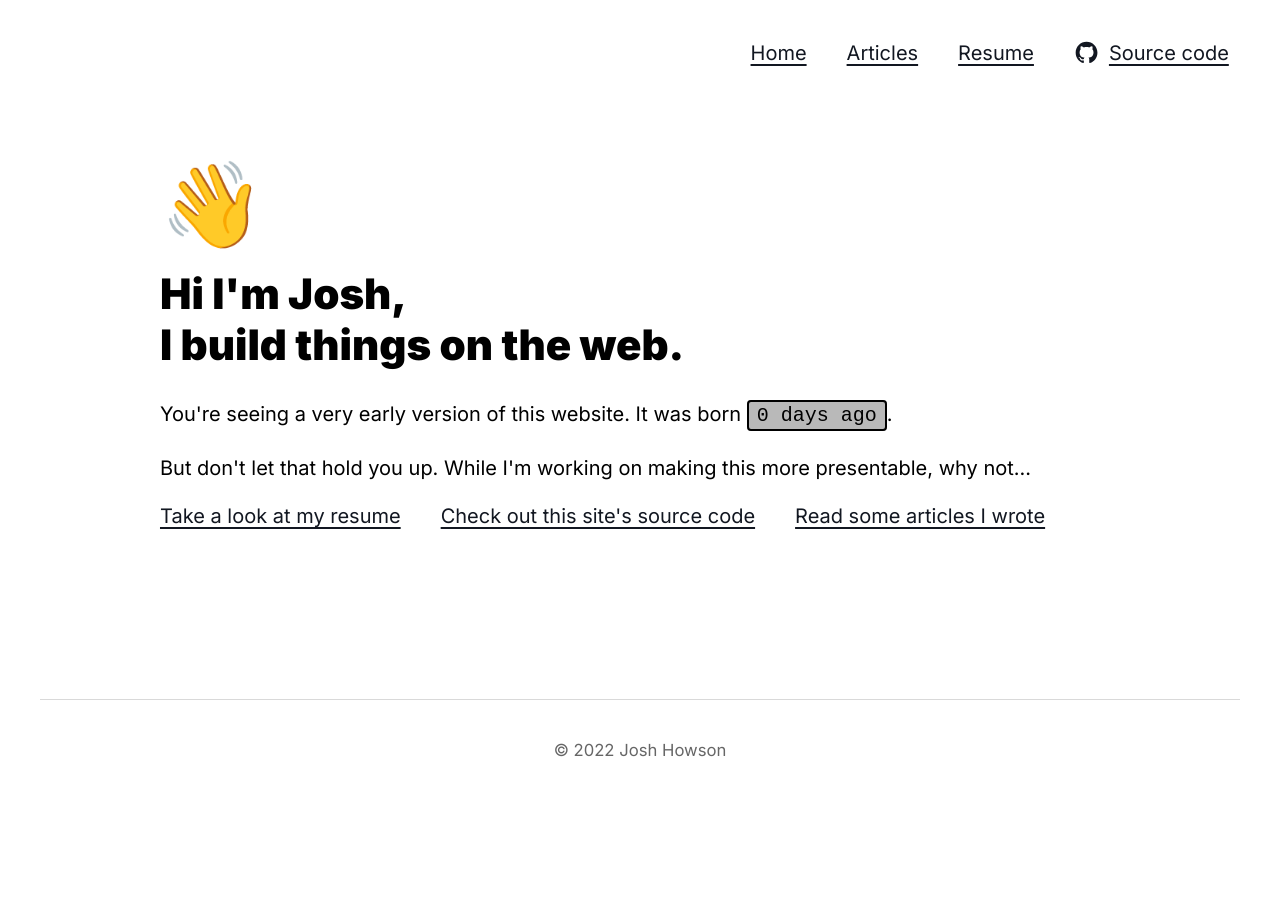
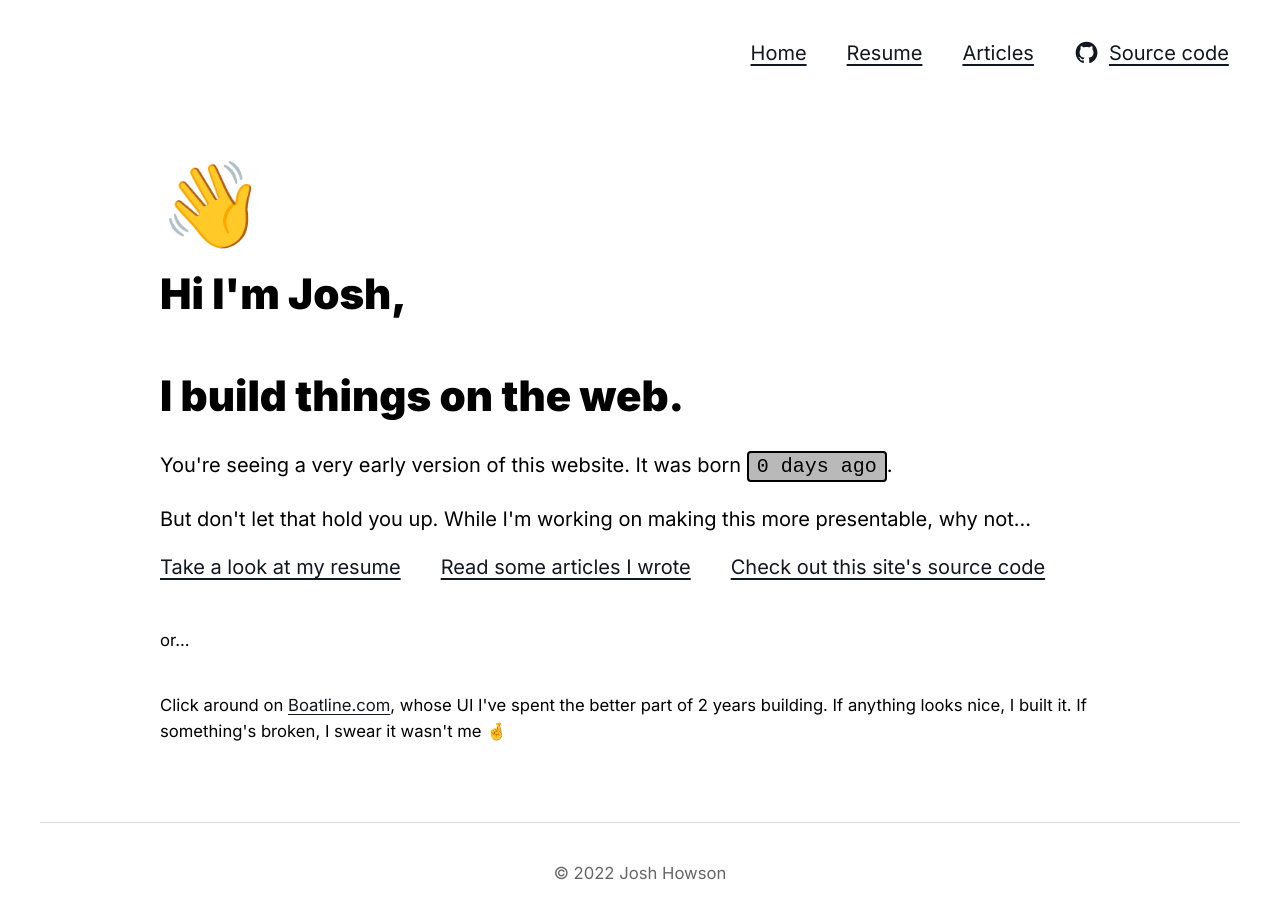
Before and after one commit to josh-b-howson/joshhowson.com, a Next.js app: page / in a window 1280 px wide. Shown: the top 918 px of the page. Before the commit the page ends 800 px from the top, so only its background shows below. Built offline with nearby package versions, Linux system fonts and the light colour scheme.

Commit message:
Add link back to articles, add homepage content

```diff
--- a/components/Header/Header.tsx
+++ b/components/Header/Header.tsx
@@ -9,8 +9,8 @@ const Header = () => {
     className={styles.header}>
     <nav>
       <Link href="/">Home</Link>
+      <Link href="#">Resume</Link>
       <Link href="/articles">Articles</Link>
-      <Link href="#">Resume</Link>
       <Link href="https://github.com/josh-b-howson/joshhowson.com"><a target="_blank"><SVGGithubLogo />Source code</a></Link>
     </nav>
   </header>
--- a/pages/article/[slug].tsx
+++ b/pages/article/[slug].tsx
@@ -8,6 +8,7 @@ import {
   fetchArticleMarkdown,
 } from '../../utils/articles'
 import Markdown from 'react-markdown'
+import Link from 'next/link'
 
 interface Props {
   article: any,
@@ -38,6 +39,9 @@ const Article = ({
     <Markdown>
       {content}
     </Markdown>
+    <p>
+      &lt;&nbsp;<Link href="/articles"><a>Back to articles</a></Link>
+    </p>
     <style jsx>{`
       .date {font-size: smaller}
     `}</style>
--- a/pages/index.tsx
+++ b/pages/index.tsx
@@ -15,7 +15,7 @@ const Home: NextPage = () => {
       titleSuffix=''>
       <h1>
         <div className="emoji">👋</div>
-        Hi I&apos;m Josh,<br />
+        Hi I&apos;m Josh,<br /><br/>
         I build things on the web.
       </h1>
       <p>You&apos;re seeing a very early version of this website. It was born <code>{new Date(daysSinceStart).getTime()} day{daysSinceStart !== 1 && 's'} ago</code>.</p>
@@ -23,9 +23,18 @@ const Home: NextPage = () => {
       <div
         className='things'>
         <Link href='/resume'>Take a look at my resume</Link>
+        <Link href='/articles'>Read some articles I wrote</Link>
         <Link href='/resume'>Check out this site&apos;s source code</Link>
-        <Link href='/articles'>Read some articles I wrote</Link>
       </div>
+      <small>
+          <br />
+          <br />
+          or...
+          <br />
+          <br />
+        <p>
+          Click around on <Link href='https://www.boatline.com'><a target="_blank">Boatline.com</a></Link>, whose UI I've spent the better part of 2 years building. If anything looks nice, I built it. If something's broken, I swear it wasn't me 🤞</p>
+      </small>
       <style jsx>{`
         h1 {
           display: flex;
```
Also changed, not shown: articles/nearly-too-complex.md (+5 -5 lines).
